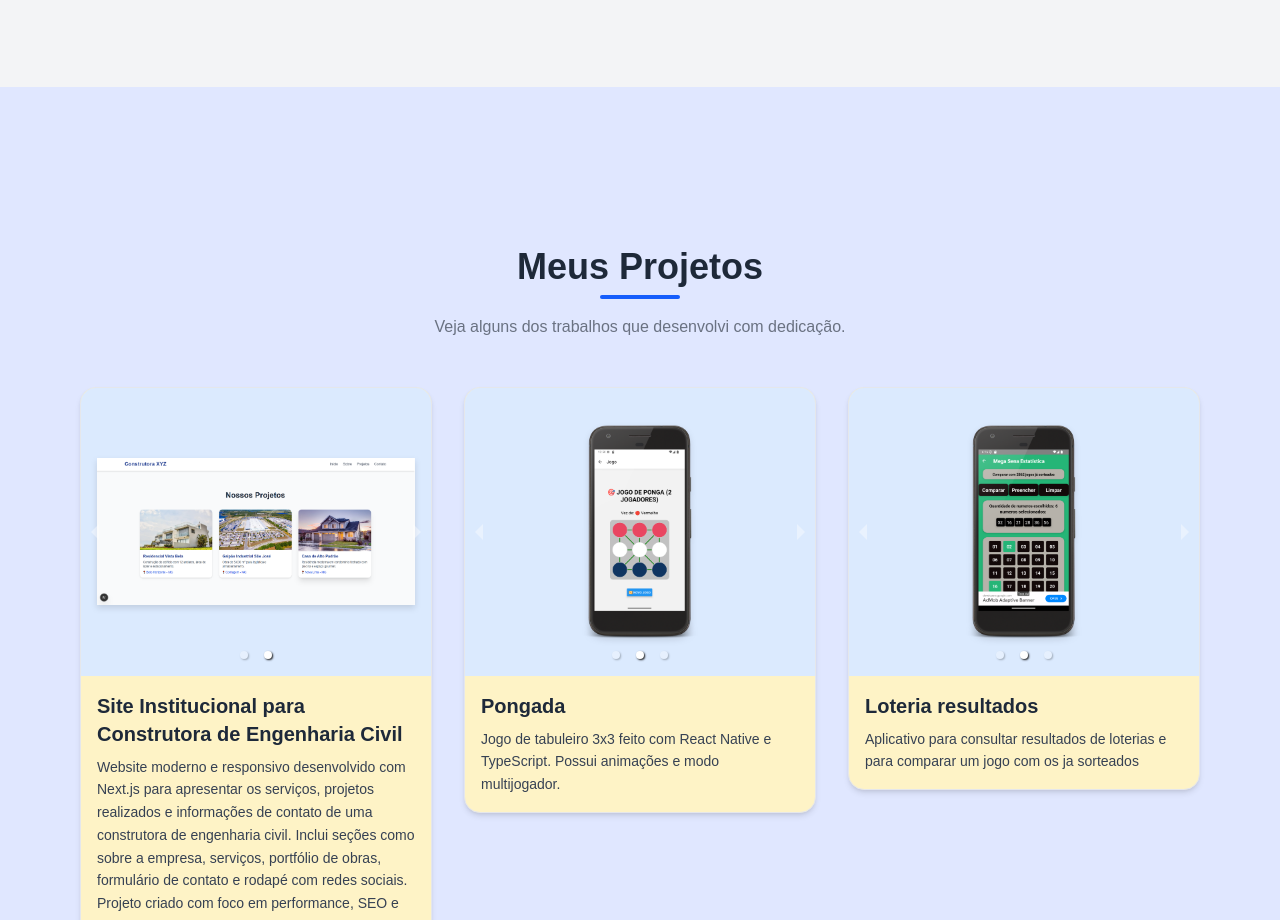
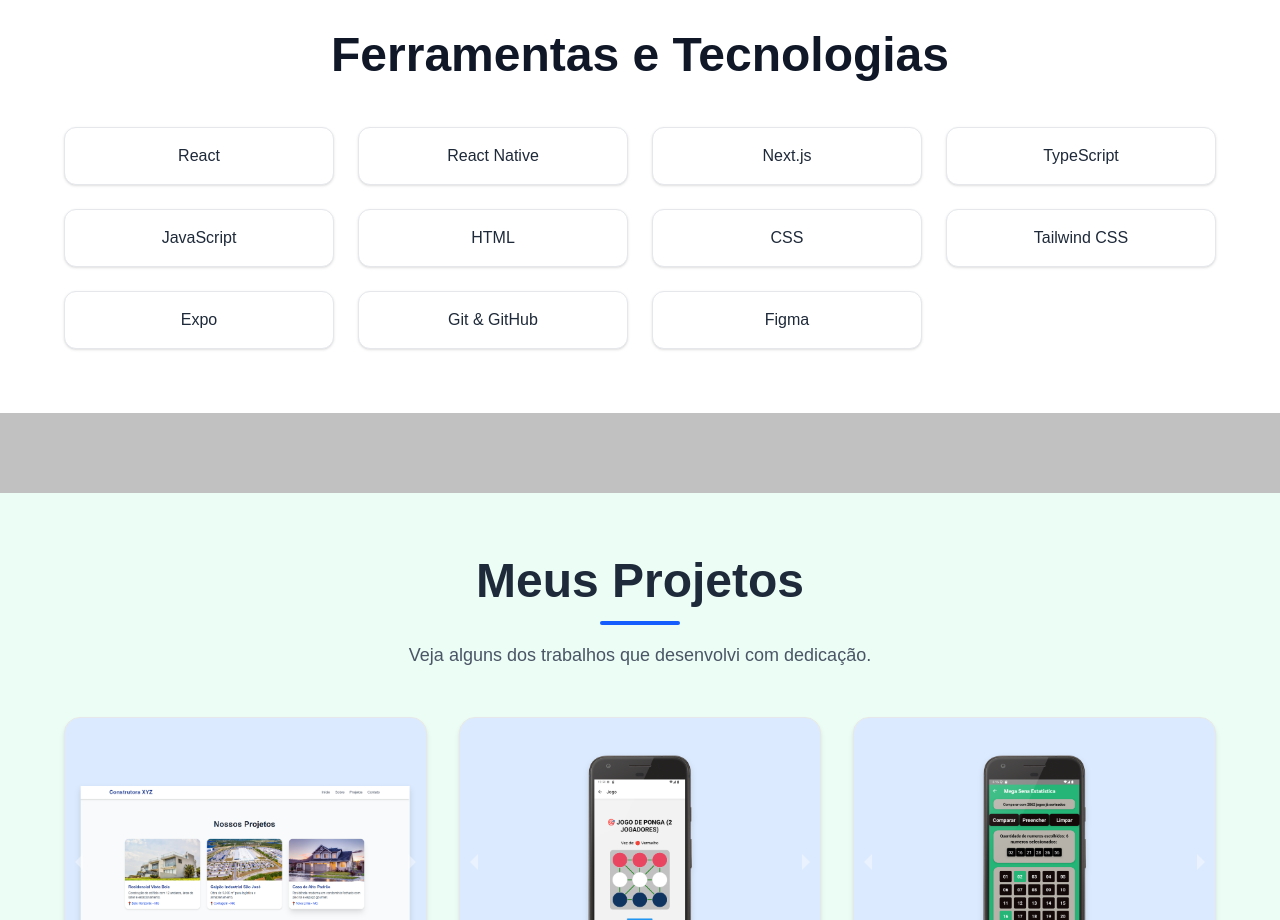
Before and after one commit to vinisantos2/meu-portfolio, a Next.js app: page / in a window 1280 px wide. Shown: the part 1880-2800 px from the top of the page. Built offline with nearby package versions, Linux system fonts and the light colour scheme.

Commit message:
mudança de layout e form com integração com meu email

```diff
--- /dev/null
+++ b/src/components/HeaderBack.tsx
@@ -0,0 +1,26 @@
+'use client'
+
+import { useRouter } from 'next/router'
+import { ArrowLeft } from 'lucide-react'
+
+export default function HeaderBack() {
+  const router = useRouter()
+
+  return (
+    <header className="bg-gray-900 text-white shadow-md sticky top-0 z-50">
+      <a
+        href='/'
+        className="hover:text-blue-700 transition-colors"
+      >
+        <div className="max-w-7xl mx-auto px-4 py-4 flex items-center justify-between">
+          <div className="flex items-center gap-4">
+            <ArrowLeft size={24} />
+            <span className="text-2xl font-bold tracking-wide">
+              Vinicius Santos
+            </span>
+          </div>
+        </div>
+      </a>
+    </header>
+  )
+}
--- a/src/components/Layout.tsx
+++ b/src/components/Layout.tsx
@@ -1,6 +1,5 @@
 // components/Layout.tsx
-import Navbar from "./Nav";
-
+import Footer from "./Footer";
 type LayoutProps = {
   children: React.ReactNode;
   title?: string;
@@ -8,12 +7,9 @@
 
 export default function Layout({ children, title }: LayoutProps) {
   return (
-    <div className="bg-gray-700 dark:bg-gray-900 text-gray-900 dark:text-gray-100">
-      {/* Navbar fixa */}
-      <Navbar />
-
-      {/* Conteúdo da página com padding para não ficar escondido atrás da navbar */}
-      <main className="pt-20">{children}</main>
-    </div>
+    <>
+      <main className="flex-1">{children}</main>
+      <Footer />
+    </>
   );
 }
--- /dev/null
+++ b/src/components/MetaHead.tsx
@@ -0,0 +1,11 @@
+import Head from "next/head";
+
+export default function MetaHead() {
+    return <Head>
+        <title>Meu portifolio</title>
+        <meta
+            name="description"
+            content="Protifólio dos meus projetos."
+        />
+    </Head>
+}
--- a/src/pages/_app.tsx
+++ b/src/pages/_app.tsx
@@ -1,7 +1,17 @@
 // pages/_app.tsx
+import Layout from '../components/Layout';
+import MetaHead from '../components/MetaHead';
 import '../styles/globals.css';
 import type { AppProps } from 'next/app';
 
 export default function App({ Component, pageProps }: AppProps) {
-  return <Component {...pageProps} />;
+  return (
+    <Layout title="Home | Meu Portfólio">
+      <MetaHead />
+      <Component {...pageProps} />
+    </Layout>
+
+  );
+
+
 }
--- /dev/null
+++ b/src/pages/agradecimento.tsx
@@ -0,0 +1,20 @@
+import HeaderBack from "../components/HeaderBack";
+
+export default function Agradecimento() {
+  return (
+    <>
+      <HeaderBack />
+      <div className="min-h-screen flex flex-col items-center justify-center bg-white dark:bg-gray-900 text-center px-4">
+
+        <h1 className="text-4xl md:text-5xl font-bold text-blue-600 dark:text-blue-400 mb-4">
+          Obrigado pelo contato!
+        </h1>
+        <p className="text-lg text-gray-700 dark:text-gray-300 max-w-xl">
+          Sua mensagem foi enviada com sucesso. Entraremos em contato em breve.
+        </p>
+      </div>
+
+    </>
+
+  );
+}
--- a/src/pages/index.tsx
+++ b/src/pages/index.tsx
@@ -6,37 +6,22 @@
 import Projects from "@/src/sections/projects";
 import Tools from "@/src/sections/tools";
 import Head from "next/head";
+import Header from "../components/Header";
 
 export default function Home() {
   return (
-    <Layout title="Home | Meu Portfólio">
-      <Head>
-        <title>Meu portifolio</title>
-        <meta
-          name="description"
-          content="Protifólio dos meus projetos."
-        />
-      </Head>
+    <>
+      <Header />
       <Inicio />
+      <Profile />
+      <Tools />
+      <Projects />
 
-      <section id="perfil" className="scroll-mt-20 py-24 bg-gray-100 dark:bg-gray-800">
-        <Profile />
-      </section>
+      <Contact />
+    </>
 
-      <section id="projetos" className="scroll-mt-20 py-24 bg-indigo-100 dark:bg-indigo-900">
-        <Projects />
-      </section>
 
-      <section id="ferramentas" className="scroll-mt-20 py-24 bg-green-100 dark:bg-green-900">
-        <Tools />
-      </section>
 
-      <section id="contato" className="scroll-mt-20 py-24 bg-sky-100 dark:bg-sky-900">
-        <Contact />
-      </section>
 
-      <Footer />
-
-    </Layout>
   );
 }
--- a/src/sections/contact.tsx
+++ b/src/sections/contact.tsx
@@ -1,87 +1,74 @@
-import { useState } from 'react';
+export default function Contact() {
+  return (
+    <section id="contato" className="bg-white dark:bg-gray-900 py-16 px-6 mt-20">
+      <div className="max-w-xl mx-auto">
+        <h2 className="text-4xl md:text-5xl font-bold text-center text-gray-900 dark:text-white mb-8">
+          Entre em Contato
+        </h2>
 
-export default function Contact() {
-  const [name, setName] = useState('');
-  const [email, setEmail] = useState('');
-  const [message, setMessage] = useState('');
-  const [isSubmitting, setIsSubmitting] = useState(false);
-  const [success, setSuccess] = useState(false);
+        <form
+          action="https://formsubmit.co/m.vinicius.s.f.c@gmail.com"
+          method="POST"
+          className="space-y-6"
+        >
+          {/* Campos ocultos opcionais */}
+          <input type="hidden" name="_captcha" value="false" />
+          <input type="hidden" name="_template" value="box" />
+          <input type="hidden" name="_autoresponse" value="Recebemos sua mensagem, obrigado pelo contato!" />
+          <input type="hidden" name="_next" value="https://meu-portfolio-seven-fawn.vercel.app/agradecimento" />
 
-  const handleSubmit = async (e: React.FormEvent) => {
-    e.preventDefault();
-
-    if (!name || !email || !message) {
-      alert('Por favor, preencha todos os campos.');
-      return;
-    }
-
-    setIsSubmitting(true);
-    setSuccess(false);
-
-    // Simula envio
-    setTimeout(() => {
-      setName('');
-      setEmail('');
-      setMessage('');
-      setIsSubmitting(false);
-      setSuccess(true);
-    }, 1000);
-  };
-
-  return (
-    <div className="max-w-2xl mx-auto p-6">
-      <h1 className="text-3xl font-bold text-center mb-6">Entre em Contato</h1>
-
-      <form onSubmit={handleSubmit} className="space-y-4">
           <div>
-          <label htmlFor="name" className="block mb-1 font-medium text-gray-700 dark:text-gray-300">Nome</label>
+            <label htmlFor="name" className="block mb-2 font-medium text-gray-700 dark:text-gray-300">
+              Nome
+            </label>
             <input
               id="name"
               type="text"
+              name="name"
               placeholder="Seu nome"
-            value={name}
-            onChange={(e) => setName(e.target.value)}
+              required
               className="w-full p-3 border border-gray-300 dark:border-gray-600 dark:bg-gray-800 dark:text-white rounded-md focus:outline-none focus:ring-2 focus:ring-blue-500"
             />
           </div>
+
           <div>
-          <label htmlFor="email" className="block mb-1 font-medium text-gray-700 dark:text-gray-300">E-mail</label>
+            <label htmlFor="email" className="block mb-2 font-medium text-gray-700 dark:text-gray-300">
+              E-mail
+            </label>
             <input
               id="email"
               type="email"
+              name="email"
               placeholder="Seu e-mail"
-            value={email}
-            onChange={(e) => setEmail(e.target.value)}
+              required
               className="w-full p-3 border border-gray-300 dark:border-gray-600 dark:bg-gray-800 dark:text-white rounded-md focus:outline-none focus:ring-2 focus:ring-blue-500"
             />
           </div>
+
           <div>
-          <label htmlFor="message" className="block mb-1 font-medium text-gray-700 dark:text-gray-300">Mensagem</label>
+            <label htmlFor="message" className="block mb-2 font-medium text-gray-700 dark:text-gray-300">
+              Mensagem
+            </label>
             <textarea
               id="message"
+              name="message"
               placeholder="Sua mensagem"
-            value={message}
-            onChange={(e) => setMessage(e.target.value)}
+              required
               className="w-full p-3 border border-gray-300 dark:border-gray-600 dark:bg-gray-800 dark:text-white rounded-md focus:outline-none focus:ring-2 focus:ring-blue-500"
-            rows={4}
+              rows={5}
             />
           </div>
+
           <div>
             <button
               type="submit"
-            disabled={isSubmitting}
-            className="w-full py-3 bg-blue-500 text-white font-semibold rounded-md hover:bg-blue-600 disabled:bg-gray-300 disabled:cursor-not-allowed"
+              className="w-full py-3 bg-blue-600 text-white font-semibold rounded-md hover:bg-blue-700 transition"
             >
-            {isSubmitting ? 'Enviando...' : 'Enviar Mensagem'}
+              Enviar Mensagem
             </button>
           </div>
-
-        {success && (
-          <p className="text-green-600 dark:text-green-400 text-center font-medium mt-4">
-            Mensagem enviada com sucesso!
-          </p>
-        )}
         </form>
       </div>
+    </section>
   );
 }
--- a/src/sections/profile.tsx
+++ b/src/sections/profile.tsx
@@ -1,42 +1,43 @@
 export default function Profile() {
   return (
-    <section className="max-w-6xl mx-auto px-4 py-20">
-      <div className="flex flex-col md:flex-row items-center md:items-start gap-12">
-
+    <section id="perfil" className="bg-emerald-50 py-16 px-6 mt-20">
+      <div className="max-w-6xl mx-auto flex flex-col md:flex-row items-center md:items-start gap-12">
         {/* FOTO */}
         <div className="flex-shrink-0">
           <img
             src="/images/perfil/vinicius.jpg"
             alt="Vinicius Santos, desenvolvedor front-end"
             loading="lazy"
-            className="w-48 h-48 rounded-full object-cover shadow-lg ring-2 ring-blue-500"
+            className="w-48 h-48 md:w-56 md:h-56 rounded-full object-cover shadow-lg ring-4 ring-blue-500"
           />
         </div>
 
         {/* TEXTO */}
-        <div className="text-center md:text-left">
-          <h2 className="text-5xl font-extrabold tracking-tight text-gray-900 dark:text-white mb-6">
+        <div className="flex-1 text-center md:text-left">
+          <h2 className="text-4xl md:text-5xl font-extrabold tracking-tight text-gray-900 dark:text-white mb-8">
             Sobre Mim
           </h2>
 
-          <p className="text-xl text-gray-700 dark:text-gray-300 mb-6 leading-relaxed">
+          <div className="space-y-6">
+            <p className="text-lg md:text-xl text-gray-700 dark:text-gray-300 leading-relaxed">
               Olá! Meu nome é <span className="font-semibold text-blue-600 dark:text-blue-400">Vinicius Santos</span>, um desenvolvedor front-end apaixonado por criar experiências digitais intuitivas e funcionais.
               Tenho experiência com <strong>React Native</strong> e <strong>React</strong>, e atualmente estou me especializando em <strong>Next.js</strong> com <strong>TypeScript</strong>.
             </p>
 
-          <p className="text-lg text-gray-600 dark:text-gray-400 mb-6 leading-relaxed">
+            <p className="text-base md:text-lg text-gray-600 dark:text-gray-400 leading-relaxed">
               Gosto de criar interfaces limpas, acessíveis e com foco no usuário. Um dos meus projetos mais recentes é o <span className="font-semibold text-green-600 dark:text-green-400">Pongada</span>, um jogo de tabuleiro desenvolvido em React Native que mistura lógica e diversão.
             </p>
 
-          <p className="text-lg text-gray-600 dark:text-gray-400 leading-relaxed mb-10">
+            <p className="text-base md:text-lg text-gray-600 dark:text-gray-400 leading-relaxed">
               Estou em busca da minha <span className="font-semibold text-indigo-600 dark:text-indigo-400">primeira oportunidade profissional</span> na área de desenvolvimento. Este portfólio é uma vitrine das minhas habilidades, aprendizados e projetos.
             </p>
+          </div>
 
           {/* FORMAÇÃO */}
-          <div className="text-left">
-            <h3 className="text-3xl font-bold text-gray-900 dark:text-white mb-4">Formação Acadêmica</h3>
+          <div className="mt-10">
+            <h3 className="text-2xl md:text-3xl font-bold text-gray-900 dark:text-white mb-4">Formação Acadêmica</h3>
 
-            <ul className="space-y-4 text-gray-700 dark:text-gray-300 text-base">
+            <ul className="space-y-6 text-gray-700 dark:text-gray-300 text-base">
               <li>
                 <strong>Pós-graduação (Completo)</strong><br />
                 Estácio - Desenvolvimento Mobile<br />
@@ -54,7 +55,6 @@
               </li>
             </ul>
           </div>
-
         </div>
       </div>
     </section>
--- a/src/sections/projects.tsx
+++ b/src/sections/projects.tsx
@@ -1,4 +1,5 @@
 'use client';
+
 import ProjetoCard from '@/src/components/ProjetoCard';
 import { projetos } from '@/src/data/projetos';
 import { motion } from 'framer-motion';
@@ -6,30 +7,30 @@
 
 export default function Projects() {
   return (
-    <section className="max-w-6xl mx-auto px-4 py-16">
-      <div className="text-center mb-12">
-        <h2 className="text-4xl font-bold text-gray-800 dark:text-white mb-2">
+    <section id="projetos" className="bg-emerald-50 dark:bg-gray-900 py-16 px-6 mt-20">
+      <div className="max-w-6xl mx-auto text-center mb-12">
+        <h2 className="text-4xl md:text-5xl font-bold text-gray-800 dark:text-white mb-4">
           Meus Projetos
         </h2>
-        <div className="w-20 h-1 bg-blue-600 mx-auto rounded"></div>
-        <p className="text-gray-500 dark:text-gray-300 mt-4">
+        <div className="w-20 h-1 bg-blue-600 mx-auto rounded-full" />
+        <p className="text-gray-600 dark:text-gray-300 mt-4 text-lg">
           Veja alguns dos trabalhos que desenvolvi com dedicação.
         </p>
       </div>
 
       <motion.div
-        className="grid grid-cols-1 sm:grid-cols-2 lg:grid-cols-3 gap-8"
+        className="max-w-6xl mx-auto grid grid-cols-1 sm:grid-cols-2 lg:grid-cols-3 gap-8"
         initial="hidden"
         whileInView="visible"
-        viewport={{ amount: 0.2}}
-        transition={{ staggerChildren: 0.15 }}
+        viewport={{ once: true, amount: 0.2 }}
+        transition={{ staggerChildren: 0.2 }}
       >
         {projetos.slice(0, 6).map((projeto) => (
           <motion.div
             key={projeto.title}
-            initial={{ opacity: 0, y: 30 }}
-            animate={{ opacity: 1, y: 0 }}
-            transition={{ duration: 0.5 }}
+            initial={{ opacity: 0, y: 40 }}
+            whileInView={{ opacity: 1, y: 0 }}
+            transition={{ duration: 0.5, ease: 'easeOut' }}
           >
             <ProjetoCard imageUrls={projeto.imagesUrl} {...projeto} />
           </motion.div>
@@ -37,10 +38,10 @@
       </motion.div>
 
       {projetos.length > 6 && (
-        <div className="flex justify-center mt-12">
+        <div className="flex justify-center mt-14">
           <a
             href="/pageProjects"
-            className="inline-flex items-center gap-2 px-6 py-3 bg-blue-600 text-white rounded-lg shadow-lg hover:bg-blue-700 transition"
+            className="inline-flex items-center gap-2 px-6 py-3 bg-blue-600 text-white rounded-lg shadow-md hover:bg-blue-700 transition-all"
           >
             Ver mais projetos
             <ArrowRight size={18} />
--- a/src/sections/tools.tsx
+++ b/src/sections/tools.tsx
@@ -1,4 +1,3 @@
-
 export default function Tools() {
   const tools = [
     'React',
@@ -15,21 +14,26 @@
   ];
 
   return (
-
-      <section className="max-w-4xl mx-auto text-center">
-        <h1 className="text-4xl font-bold mb-8">Ferramentas e Tecnologias</h1>
+    <section
+      id="ferramentas"
+      className="bg-white dark:bg-gray-900 py-16 px-6 mt-20"
+    >
+      <div className="max-w-6xl mx-auto text-center">
+        <h2 className="text-4xl md:text-5xl font-bold text-gray-900 dark:text-white mb-12">
+          Ferramentas e Tecnologias
+        </h2>
 
         <div className="grid grid-cols-2 sm:grid-cols-3 md:grid-cols-4 gap-6">
           {tools.map((tool, index) => (
             <div
               key={index}
-              className="p-4 border border-gray-200 rounded-xl shadow-sm hover:shadow-md transition bg-white text-gray-800 font-medium"
+              className="p-4 border border-gray-200 dark:border-gray-700 rounded-xl shadow-sm hover:shadow-md transition bg-white dark:bg-gray-800 text-gray-800 dark:text-gray-200 font-medium"
             >
               {tool}
             </div>
           ))}
         </div>
-      </section>
-
+      </div>
+    </section>
   );
 }
--- a/src/styles/globals.css
+++ b/src/styles/globals.css
@@ -4,7 +4,7 @@
 
 
 :root {
-  --background: #efe0e0;
+  --background: #c1c1c1;
   --foreground: #171717;
   --font-sans: 'Arial', sans-serif;
   --font-mono: 'Courier New', monospace;
@@ -25,15 +25,11 @@
   background-color: var(--background);
   color: var(--foreground);
   font-family: var(--font-sans);
-}
-
-html,
-body {
   margin: 0;
   padding: 0;
   box-sizing: border-box;
 }
 
-.fontAnton{
+.fontAnton {
   font-family: 'Anton';
 }
```
Also changed, not shown: src/components/Header.tsx (renamed from src/components/Nav.tsx). Lines whose indentation alone changed are shown as unchanged.
